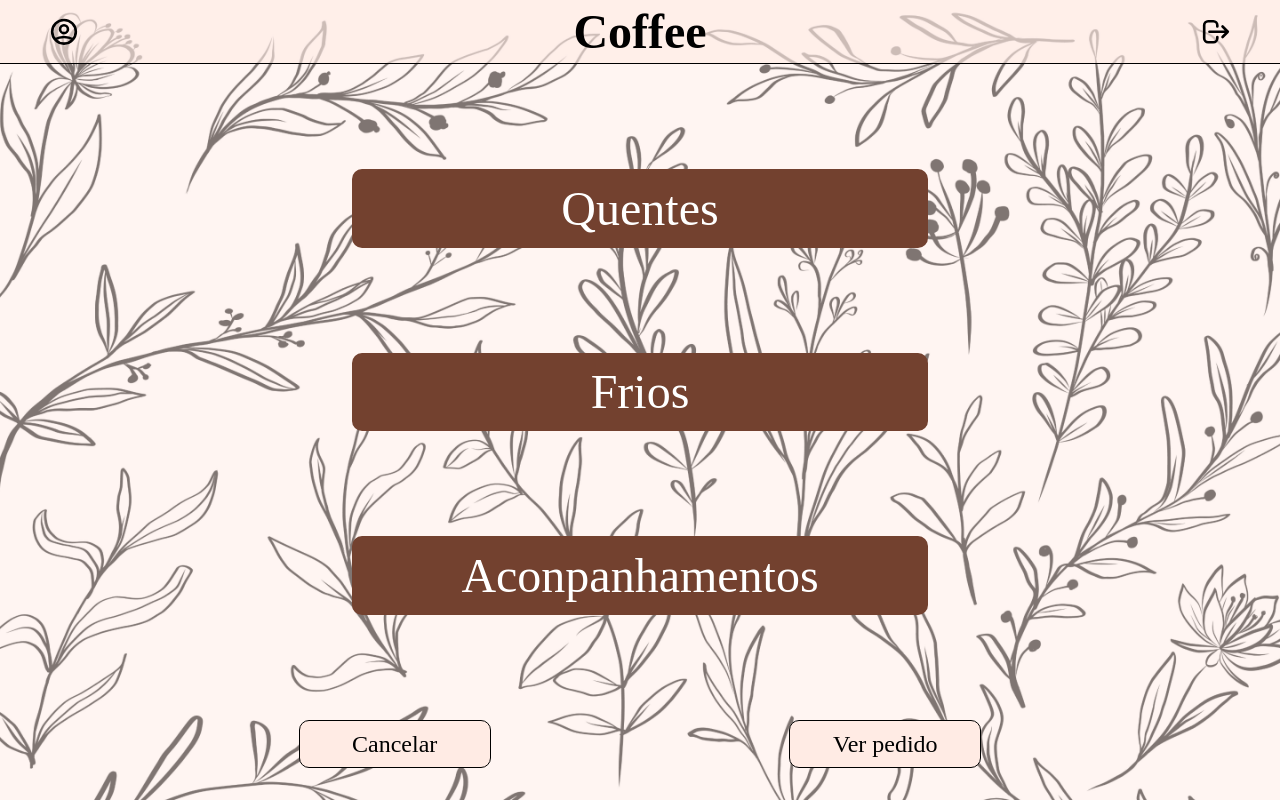
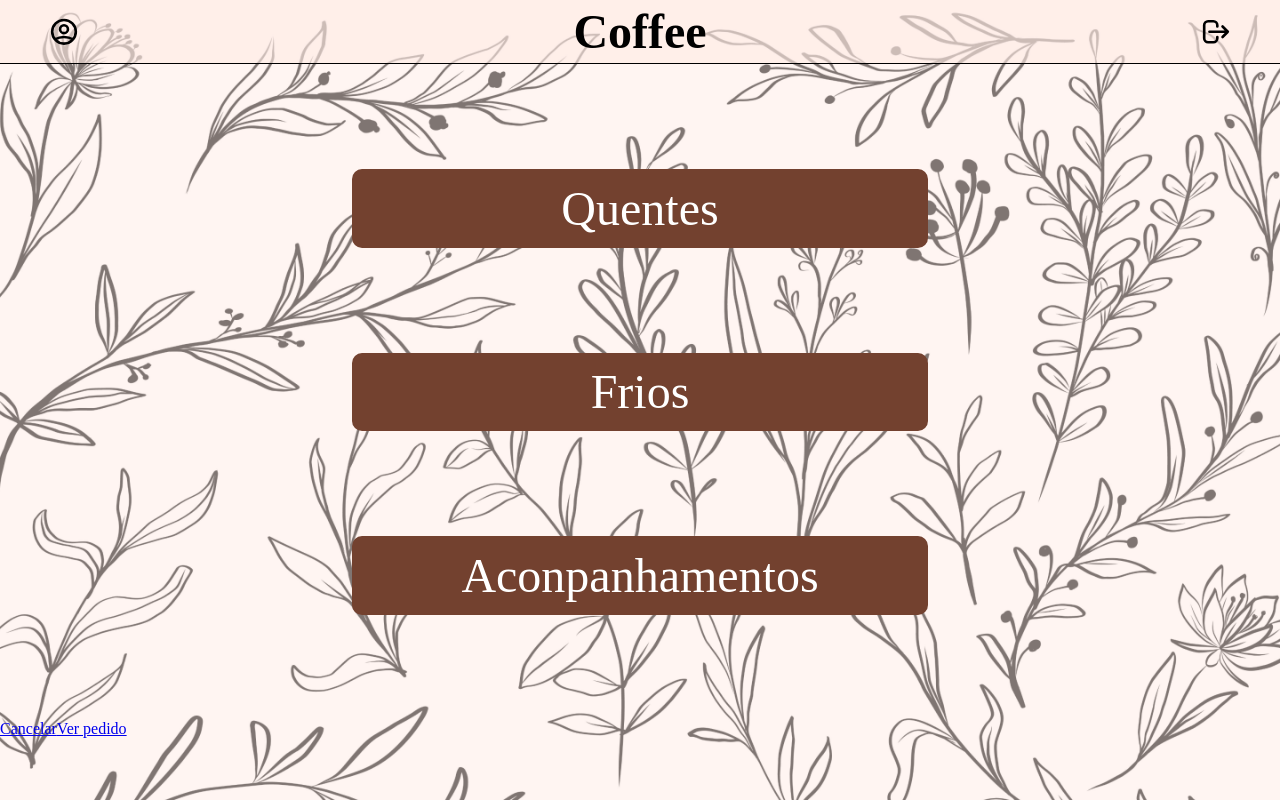
Before and after one commit to JanainaNogueira/Cafeteria, a React (Create React App) app: page /dishtypes in a window 1280 px wide. Built offline with nearby package versions, Linux system fonts and the light colour scheme; a web font is replaced by a local one.

Commit message:
Change button by navigation function using react router

```diff
--- a/src/Components/pages/DishTypes/DishTypes.js
+++ b/src/Components/pages/DishTypes/DishTypes.js
@@ -1,3 +1,4 @@
+import {Link} from 'react-router-dom'
 import Header from '../../Layouts/Header/Header'
 import Style from './DishTypes.module.css'
 
@@ -10,9 +11,9 @@ function TypeOrders(){
                 <button className={Style.types_buttons}>Frios</button>
                 <button className={Style.types_buttons}>Aconpanhamentos</button>
             </main>
-            <div className={Style.buttons}>
-                <button>Cancelar</button>
-                <button>Ver pedido</button>
+            <div className={Style.buttons_link}>
+                <Link to='/home' className={Style.links}>Cancelar</Link>
+                <Link to='/' className={Style.links}>Ver pedido</Link>
             </div>
         </div>
     )
```
